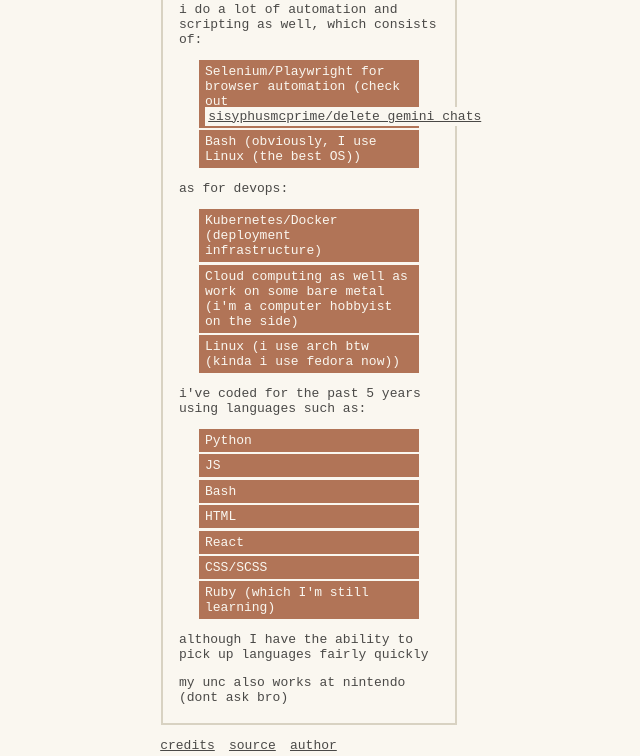
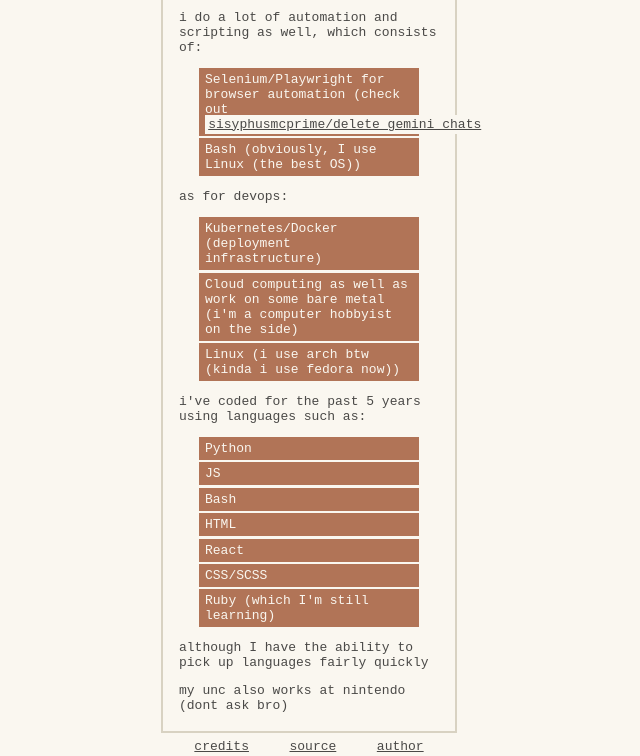
Before and after one commit to sisyphusmcprime/sisyphusmcprime.github.io, a website: page pages/home/index.html in a window 1280 px wide. Shown: the part 650-1406 px from the top of the page, without its empty margins (331-971 px from the left). Drawn offline with Linux system fonts and the light colour scheme.

Commit message:
Removed some old Bootstrap artifacts and fixed the below url bar

```diff
--- a/css/sass/pages/home.scss
+++ b/css/sass/pages/home.scss
@@ -1,10 +1,4 @@
 @use "../styling/src.scss" as src;
-
-#url {
-    display: flex;
-    align-items: center;
-    justify-content: space-evenly;
-}
 
 #banner {
     display: flex;
--- a/css/sass/styling/redirects.scss
+++ b/css/sass/styling/redirects.scss
@@ -1,4 +1,12 @@
 @use "utilities" as ut;
+
+.url {
+    display: flex;
+    align-items: center;
+    justify-content: space-evenly;
+
+    margin: 4px 0;
+}
 
 /* Links */
 a {
--- a/pages/home/index.html
+++ b/pages/home/index.html
@@ -20,7 +20,7 @@
 
         <div class="body-centered-grid">
 
-            <div id="url">
+            <div class="url">
                 <a href="../blog/index.html">Blogs</a>
                 <a href="../projects/index.html">Projects</a>
                 <a href="../social/socials.html">Socials</a>
@@ -32,8 +32,7 @@
                 <canvas id="canvas" class="container ">Canvas is not supported.</canvas>
             </div>
 
-            <div class="row">
-                <div class="col container">
+            <div class="container">
                 <h1>yo, wsg twin</h1>
                 <h3>it is i, sisyphusmcprime</h3>
 
@@ -76,13 +75,12 @@
                     <p>my unc also works at nintendo (dont ask bro)</p>
                 </div>
             </div>
+
+            <div class="url">
+                <a href="credits.html">credits</a>
+                <a href="https://github.com/sisyphusmcprime/sisyphusmcprime.github.io">source</a>
+                <a href="https://github.com/sisyphusmcprime">author</a>
             </div>
-
-            <p class="row">
-                <a class="col" href="credits.html">credits</a>
-                <a class="col" href="https://github.com/sisyphusmcprime/sisyphusmcprime.github.io">source</a>
-                <a class="col" href="https://github.com/sisyphusmcprime" style="">author</a>
-            </p>
 
         </div>
 
```
Also changed, not shown: css/pages/blog.css, css/pages/home.css, css/styling/redirects.css, css/styling/src.css. Lines whose indentation alone changed are shown as unchanged.
